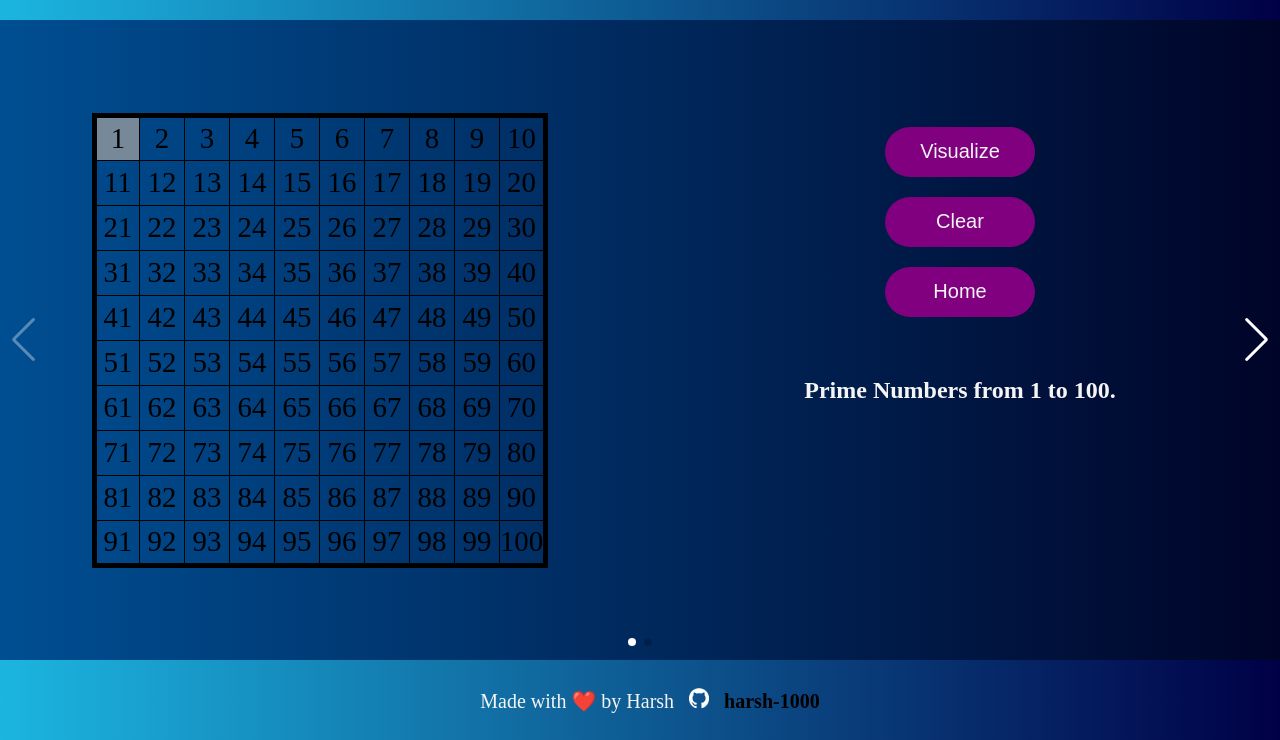
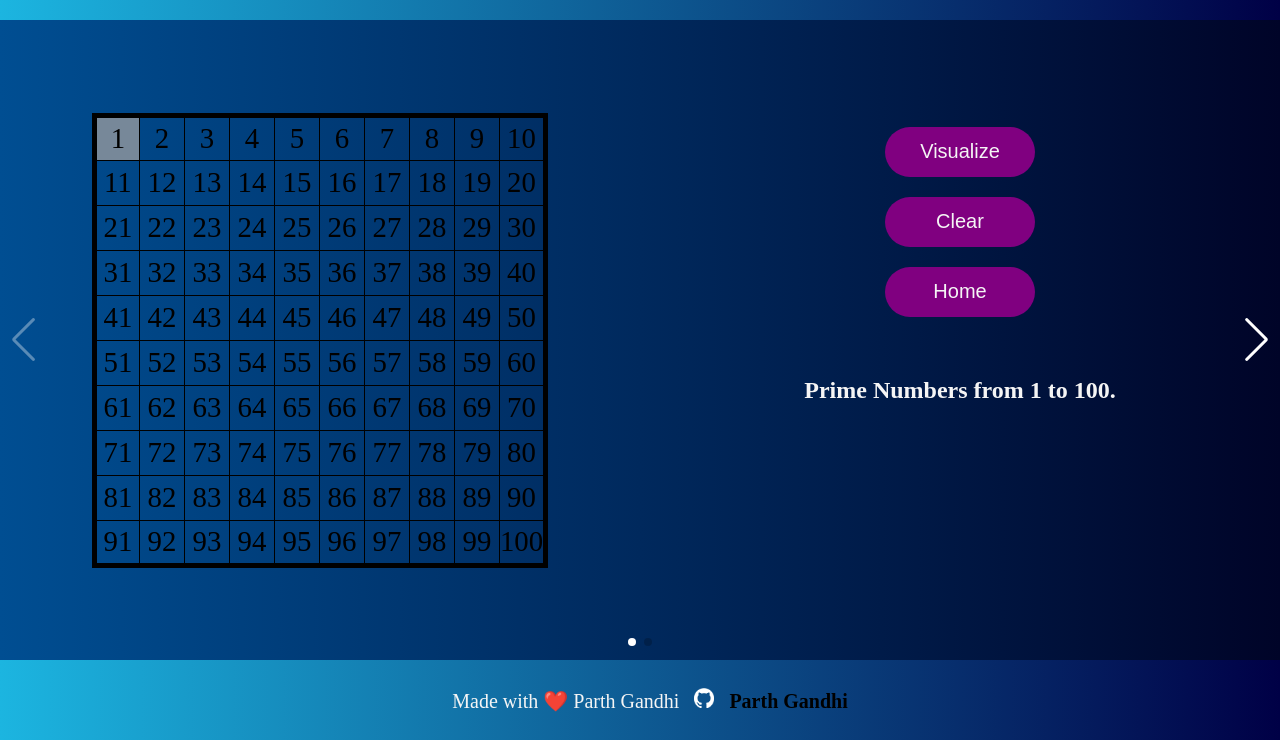
Before and after one commit to iparth36i/Algo_visualizer-project, a plain HTML site: page soe.html in a window 1280 px wide. Shown: the part 60-800 px from the top of the page. Drawn offline with nearby package versions, Linux system fonts and the light colour scheme.

Commit message:
changes Pauh

```diff
--- a/soe.html
+++ b/soe.html
@@ -84,10 +84,10 @@
 
     <footer>
         <p>
-           Made with &#10084;&#65039; by Harsh &nbsp;
+           Made with &#10084;&#65039; Parth Gandhi &nbsp;
            <img src="img/git.png" /> &nbsp;
-           <a href="https://github.com/Harsh-1000"
-               rel="noopener noreferrer" target="_blank">harsh-1000</a>
+           <a href="https://github.com/iparth36i"
+               rel="noopener noreferrer" target="_blank">Parth Gandhi</a>
        </p>
    </footer>
 
```
Also changed, not shown: sort.html (+3 -3 lines), sudoku.html (+3 -3 lines).
